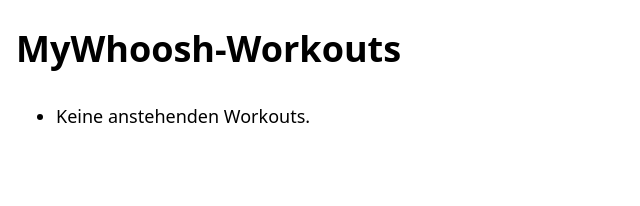
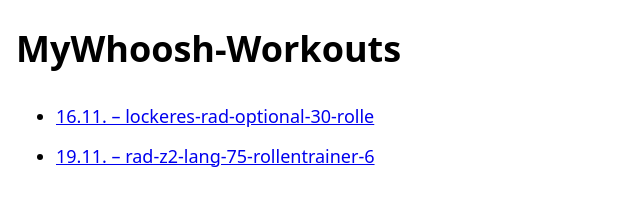
Before and after one commit to jokoslik-ai/training-kalender, a plain HTML site: page workouts/index.html in a window 1280 px wide. Shown: the whole page, without its empty margins (0-640 px from the left). Drawn offline with Linux system fonts and the light colour scheme.

Commit message:
Trainingsplan aktualisiert

```diff
--- a/workouts/index.html
+++ b/workouts/index.html
@@ -1 +1 @@
-<!doctype html><meta charset="utf-8"><meta name="viewport" content="width=device-width,initial-scale=1"><title>Workouts</title><body style="font:18px system-ui;margin:16px"><h1>MyWhoosh-Workouts</h1><ul style="line-height:2.2"><li>Keine anstehenden Workouts.</li></ul></body>
+<!doctype html><meta charset="utf-8"><meta name="viewport" content="width=device-width,initial-scale=1"><title>Workouts</title><body style="font:18px system-ui;margin:16px"><h1>MyWhoosh-Workouts</h1><ul style="line-height:2.2"><li><a href="2026-11-16_lockeres-rad-optional-30-rolle.zwo" download="2026-11-16_lockeres-rad-optional-30-rolle.zwo">16.11. – lockeres-rad-optional-30-rolle</a></li><li><a href="2026-11-19_rad-z2-lang-75-rollentrainer-6.zwo" download="2026-11-19_rad-z2-lang-75-rollentrainer-6.zwo">19.11. – rad-z2-lang-75-rollentrainer-6</a></li></ul></body>
```
Also changed, not shown: 3 other files.
